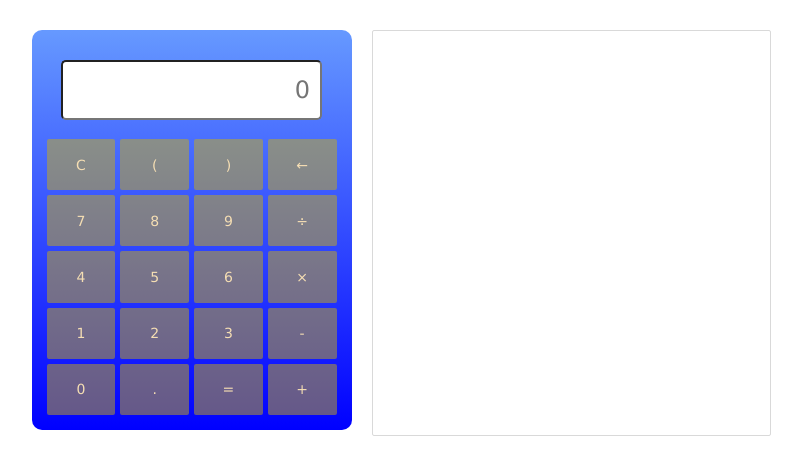
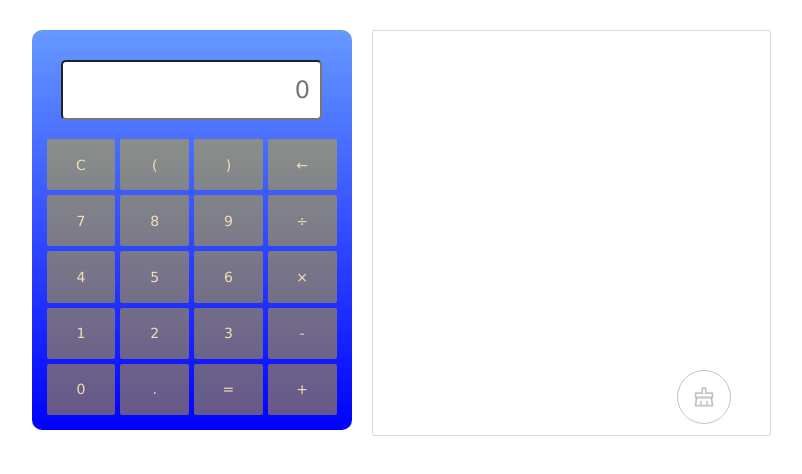
Before and after one commit to alexerem/calculator-lite-react, a React (Create React App) app: page / in a window 1280 px wide. Shown: the top 474 px of the page, without its empty margins (239-1041 px from the left). Built offline with nearby package versions, Linux system fonts and the light colour scheme.

Commit message:
add ButtonClear.js component

```diff
--- /dev/null
+++ b/src/component/InputResult/ButtonClear/ButtonClear.js
@@ -0,0 +1,22 @@
+import React from 'react';
+import classes from './ButtonClear.module.css';
+import { ClearOutlined } from '@ant-design/icons';
+
+const ButtonClear = props => {
+	return (
+		<div
+			className={classes.ButtonClear}
+			onClick={()=> props.clearInputResult()}
+		>
+			<ClearOutlined
+				className={classes.buttonClHov}
+				style={{
+					fontSize: '22px',
+					cursor: 'pointer'
+				}}
+			/>
+		</div>
+	)
+}
+
+export default ButtonClear;
--- /dev/null
+++ b/src/component/InputResult/ButtonClear/ButtonClear.module.css
@@ -0,0 +1,29 @@
+.ButtonClear {
+    display: block;
+    position: absolute;
+    left: 305px;
+    top: 340px;
+    color: #c5c2c2;
+    z-index: 10;
+}
+
+.ButtonClear :hover {
+    color: rgba(24, 144, 255, .5);
+    border: 1px solid rgba(24, 144, 255, .5);
+    box-shadow: 0 0 10px rgba(24, 144, 255, .2);
+}
+
+.buttonClHov {
+    display: flex;
+    justify-content: center;
+    align-items: center;
+    border-radius: 50%;
+    padding: 15px;
+    border: 1px solid #c5c2c2;
+    background-color: #fff;
+}
+
+.buttonClHov :hover {
+    border: none;
+    box-shadow: none;
+}
--- a/src/component/InputResult/InputResult.js
+++ b/src/component/InputResult/InputResult.js
@@ -1,6 +1,7 @@
 import React from 'react';
 import { Input } from 'antd';
 import classes from './InputResult.module.css';
+import ButtonClear from "./ButtonClear/ButtonClear";
 
 const { TextArea } = Input;
 
@@ -20,6 +21,9 @@ const InputResult = (props) => {
 				value={inputResult}
 				className={classes.TextArea}
 			/>
+			<ButtonClear
+				clearInputResult={props.clearInputResult}
+			/>
 		</div>
 	)
 }
--- a/src/component/InputResult/InputResult.module.css
+++ b/src/component/InputResult/InputResult.module.css
@@ -1,5 +1,6 @@
 .InputResult {
     margin: 30px 0 0 20px;
+    position: relative;
 }
 
 .TextArea {
--- a/src/hoc/Layout/Layout.js
+++ b/src/hoc/Layout/Layout.js
@@ -17,6 +17,12 @@ export default class Layout extends Component {
 		})
 	}
 
+	clearInputResult = () => {
+		this.setState({
+			inputResult: ''
+		})
+	}
+
 	render() {
 		return (
 			<div className={classes.Layout}>
@@ -25,6 +31,7 @@ export default class Layout extends Component {
 				/>
 				<InputResult
 					inputResult={this.state.inputResult}
+					clearInputResult={this.clearInputResult}
 				/>
 			</div>
 		)
```
